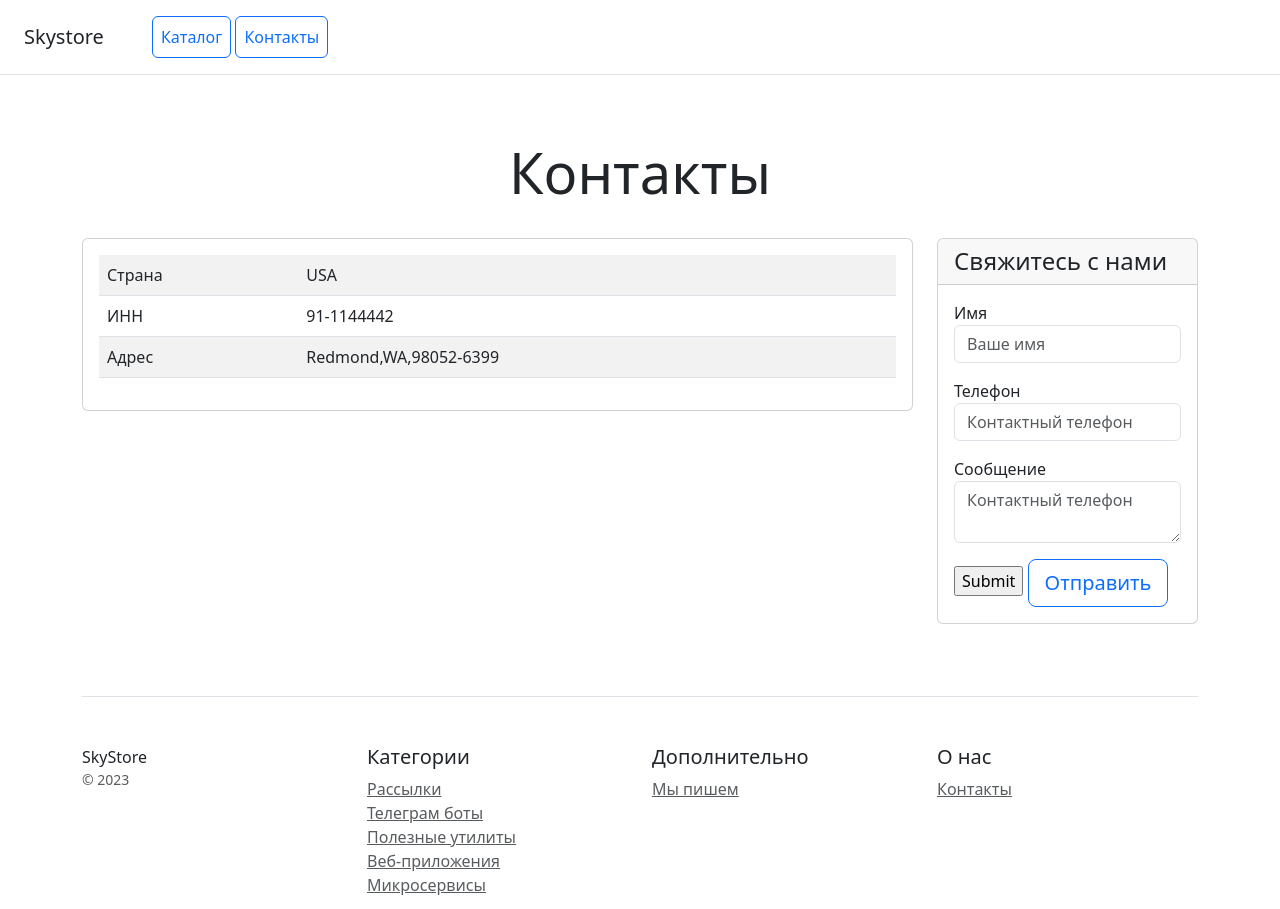
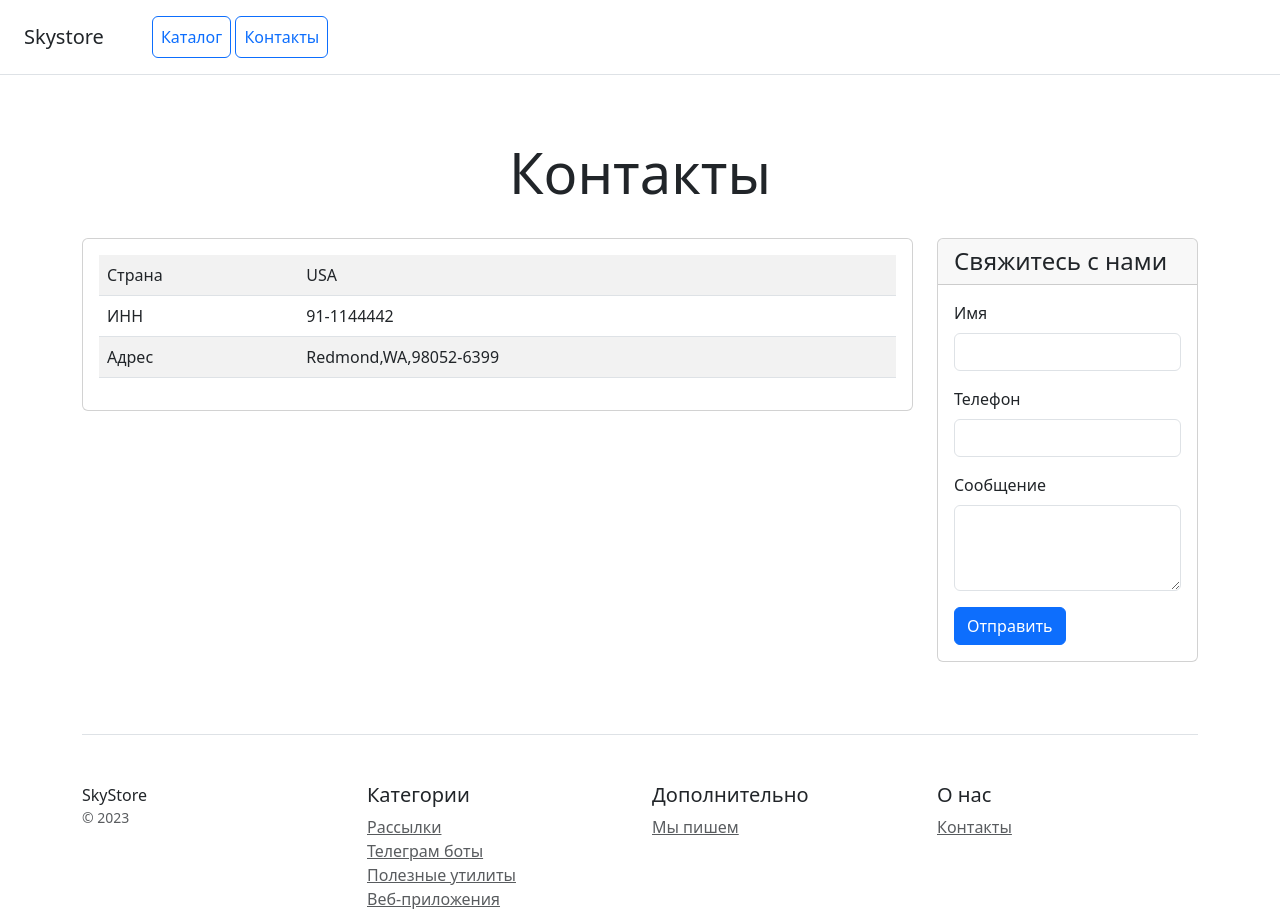
Before and after one commit to AntonParshikov/hw_19.2-django, a Django app: page /contacts/ in a window 1280 px wide. Shown: the top 909 px of the page. Run offline with Django 4.2, Linux system fonts and the light colour scheme; some libraries are stand-ins or nearby versions.

Commit message:
add additional exersice

```diff
--- a/catalog/templates/catalog/contacts.html
+++ b/catalog/templates/catalog/contacts.html
@@ -48,23 +48,24 @@
                     <h4 class="my-0 font-weight-normal">Свяжитесь с нами</h4>
                 </div>
                 <div class="card-body">
-                    <form method="post" action="" class="form-floating">
+                    <form method="post">
                         {% csrf_token %}
                         <div class="mb-3">
-                            <label for="name">Имя</label>
-                            <input type="text" name="name" class="form-control" id="name" placeholder="Ваше имя" required>
+                            <label for="exampleFormControlInput1" class="form-label">Имя</label>
+                            <input name='name' type="text" class="form-control"
+                                   id="exampleFormControlInput1">
                         </div>
                         <div class="mb-3">
-                            <label for="phone">Телефон</label>
-                            <input type="text" name="phone" class="form-control" id="phone" placeholder="Контактный телефон" required>
+                            <label for="exampleFormControlInput1" class="form-label">Телефон</label>
+                            <input name='phone' type="text" class="form-control" id="exampleFormControlInput1">
                         </div>
                         <div class="mb-3">
-                            <label for="message">Сообщение</label>
-                            <textarea type="text" name="message" class="form-control" id="message" placeholder="Контактный телефон" required></textarea>
+                            <label for="exampleFormControlInput1" class="form-label">Сообщение</label>
+                            <textarea name="message" class="form-control" id="exampleFormControlTextarea1"
+                                      rows="3"></textarea>
                         </div>
+                        <button type="submit" class="btn btn-primary">Отправить</button>
                     </form>
-                    <input type="submit">
-                    <button type="submit" class="btn btn-lg btn-block btn-outline-primary">Отправить</button>
                 </div>
             </div>
         </div>
--- a/catalog/views.py
+++ b/catalog/views.py
@@ -4,5 +4,11 @@ from django.shortcuts import render
 def home(request):
     return render(request, 'catalog/home.html')
 
+
 def contacts(request):
+    if request.method == 'POST':
+        name = request.POST.get('name')
+        phone = request.POST.get('phone')
+        message = request.POST.get('message')
+        print(f'{name} ({phone}) {message}')
     return render(request, 'catalog/contacts.html')
```
